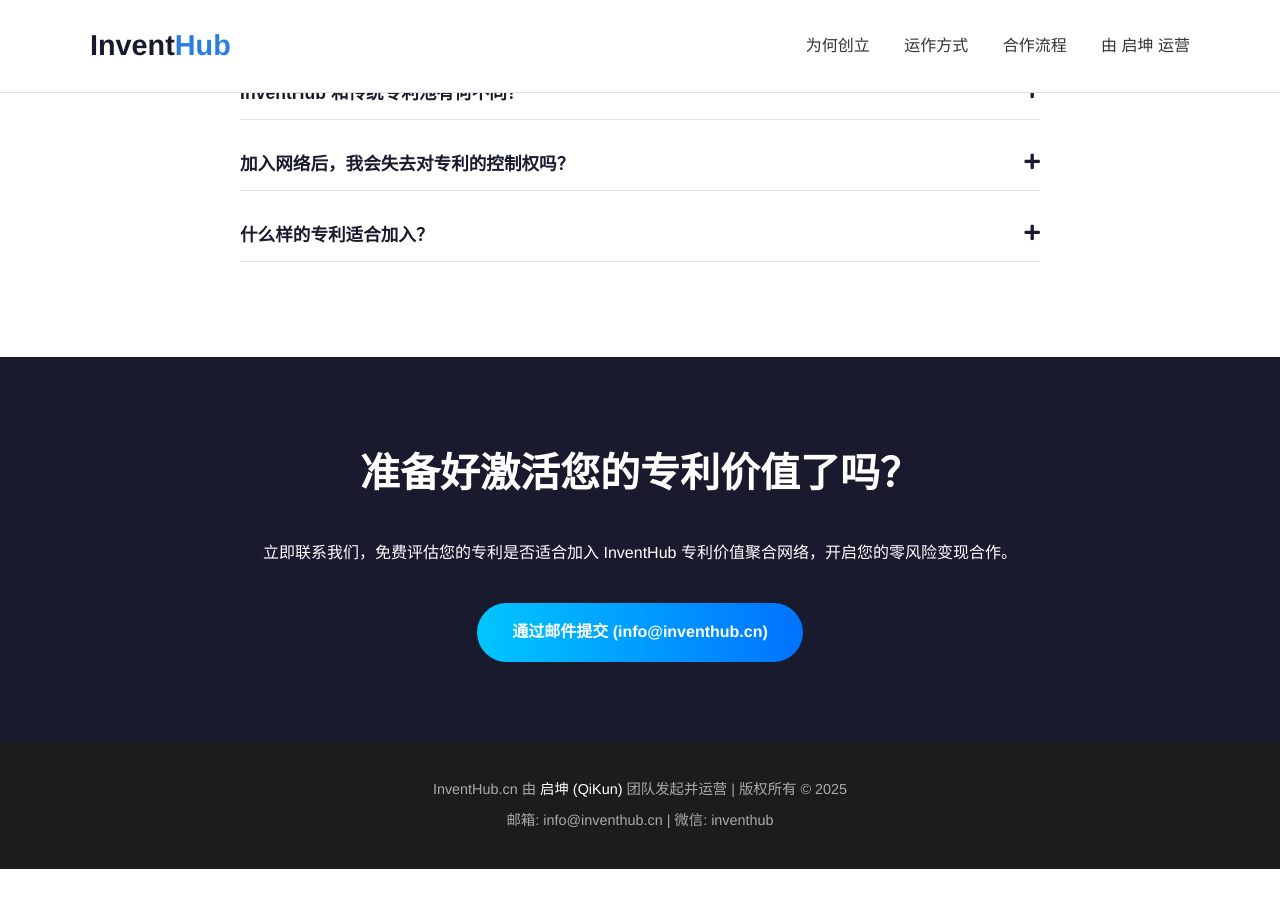
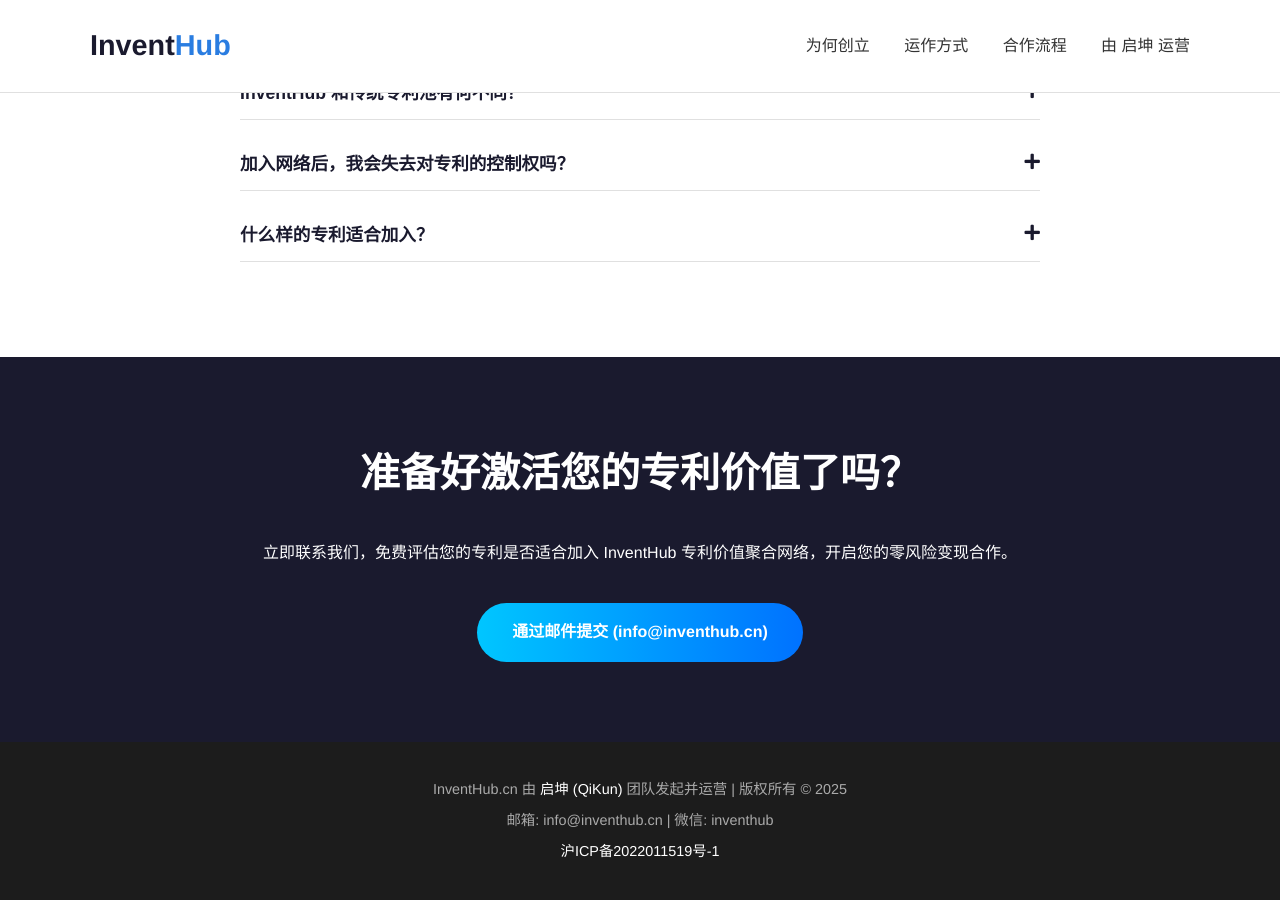
Before and after one commit to inventmain/qikunip, a Jekyll site: the page inventhub.html, which Jekyll copies as it is, in a window 1280 px wide and 900 px high, scrolled down 3076 px. Built offline with Jekyll 4.4.1, drawn with Linux system fonts in a browser that asks for light colours; before the commit the page ends 3945 px from its top, so only the background shows below that.

Commit message:
feat: 同步更新 inventhub.html 工信部ICP备案号

```diff
--- a/inventhub.html
+++ b/inventhub.html
@@ -290,6 +290,7 @@
         <div class="container">
             <p>InventHub.cn 由 <a href="https://www.qikunip.com" target="_blank" rel="noopener">启坤 (QiKun)</a> 团队发起并运营 | 版权所有 © 2025</p>
             <p>邮箱: info@inventhub.cn | 微信: inventhub</p>
+            <p><a href="https://beian.miit.gov.cn/" target="_blank" rel="noopener">沪ICP备2022011519号-1</a></p>
         </div>
     </footer>
 
```
